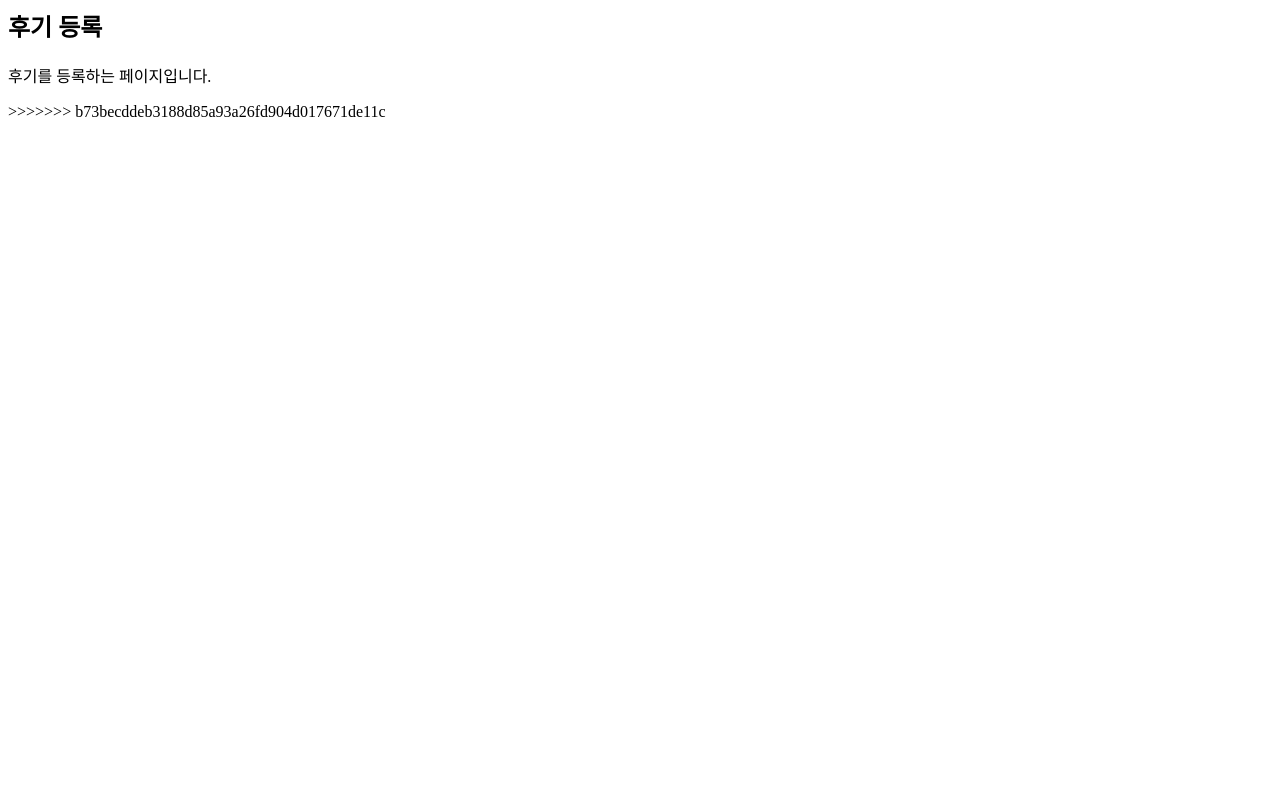
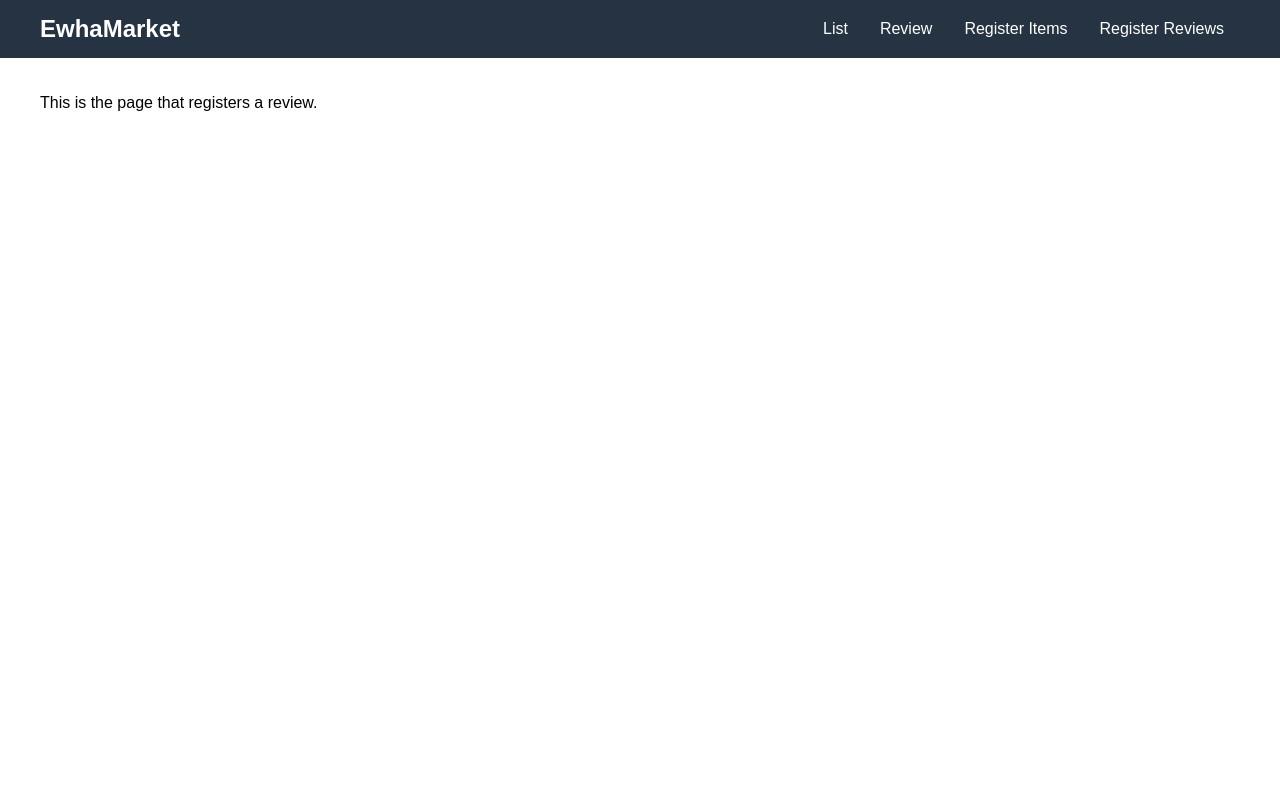
Before and after one commit to juyeongsong/2026_osp_project_orthomol, a Flask app: page /reg_reviews in a window 1280 px wide. Run offline with Flask 3, Linux system fonts and the light colour scheme.

Commit message:
review pages update

```diff
--- a/templates/reg_reviews.html
+++ b/templates/reg_reviews.html
@@ -1,5 +1,4 @@
+{% extends "index.html" %}
 {% block section %}
-<h2>후기 등록</h2>
-<p>후기를 등록하는 페이지입니다.</p>
->>>>>>> b73becddeb3188d85a93a26fd904d017671de11c
+<p>This is the page that registers a review.</p>
 {% endblock section %}
```
